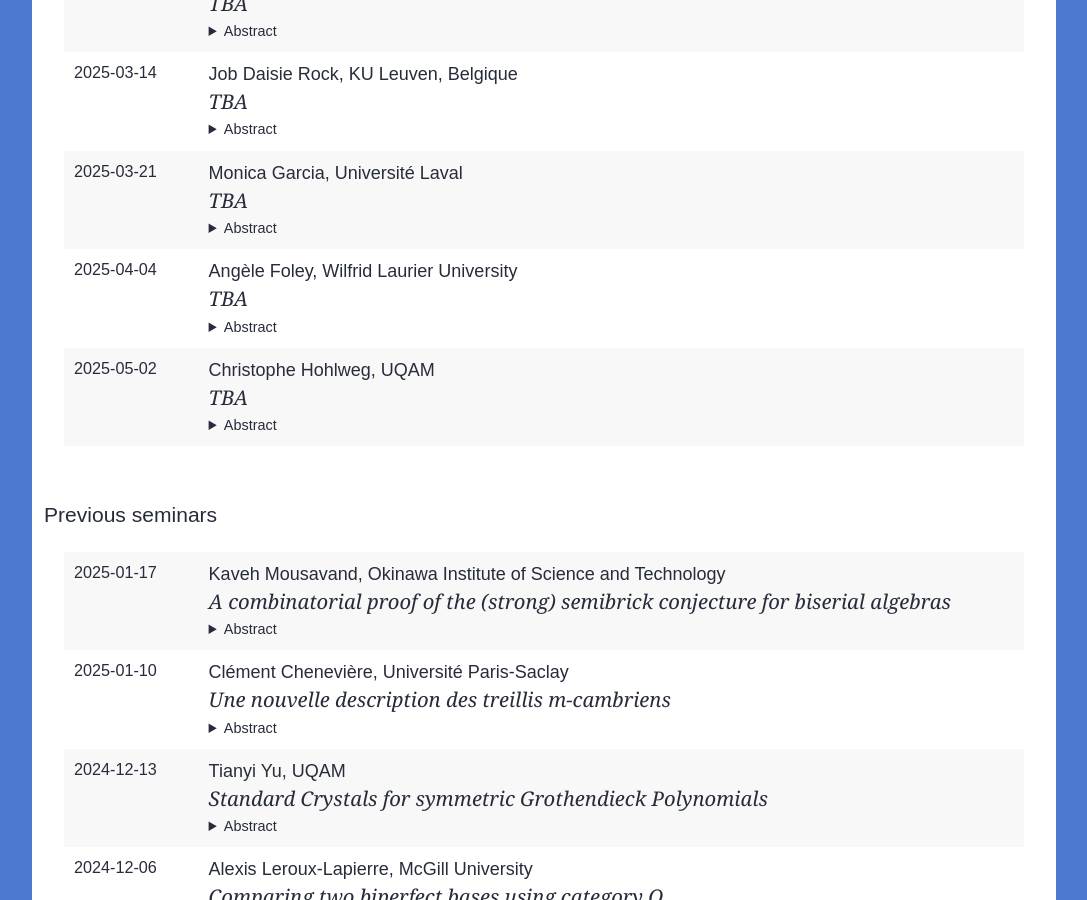
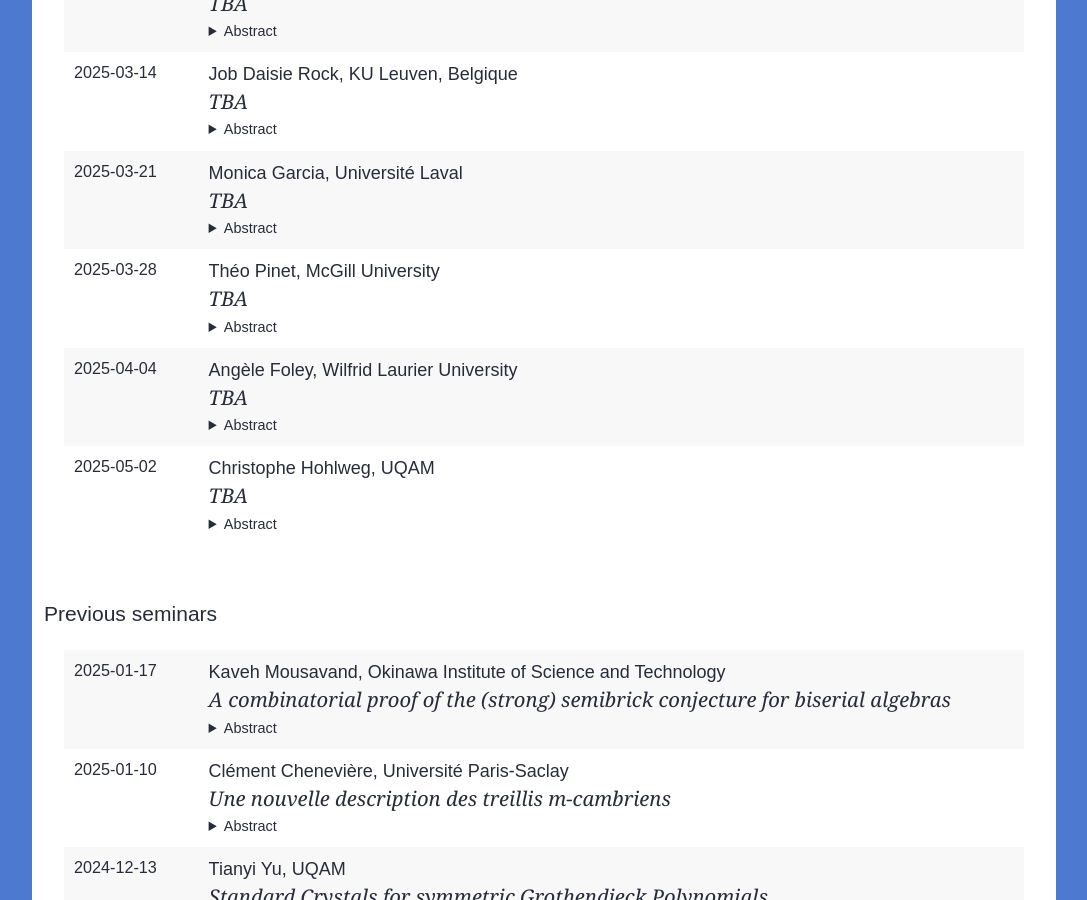
Before and after one commit to lacim-uqam/lacim-uqam.github.io, a Jekyll site: the page built from en/seminar.md, in a window 1280 px wide and 900 px high, scrolled down 1109 px. Shown: the whole window, without its empty margins (96-1183 px from the left). Built offline with Jekyll 4.4.1, drawn with Linux system fonts in a browser that asks for light colours; formulas are drawn with MathJax 3; our own code applies the rules of GitHub Pages for plain Markdown files.

Commit message:
Update lacim-seminar.yml

```diff
--- a/_data/lacim-seminar.yml
+++ b/_data/lacim-seminar.yml
@@ -11,6 +11,14 @@
   title: >
     TBA
   date: 2025-04-04
+  abstract: >
+    TBA
+
+- speaker: Théo Pinet
+  affiliation: McGill University
+  title: >
+    TBA
+  date: 2025-03-28
   abstract: >
     TBA
 
```
